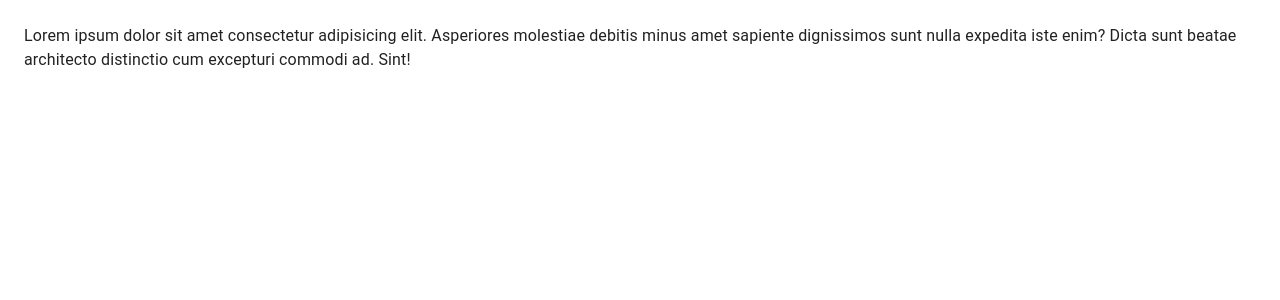
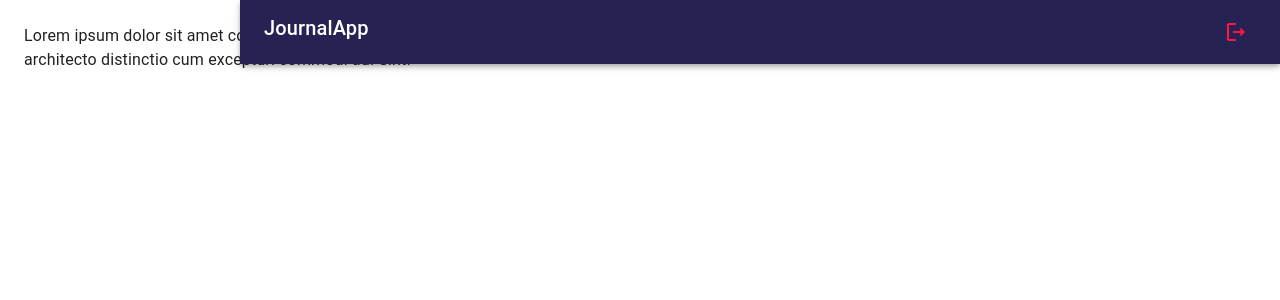
Before and after one commit to JesusRafaelMD/08-journal-app, a React (Vite) app: page / in a window 1280 px wide. Shown: the top 300 px of the page. Built offline with nearby package versions, Linux system fonts and the light colour scheme.

Commit message:
S17: NavBar

```diff
--- /dev/null
+++ b/src/journal/components/NavBar.jsx
@@ -0,0 +1,31 @@
+import { AppBar, Toolbar, IconButton, Grid,Typography } from '@mui/material'
+import { MenuOutlined, LogoutOutlined} from '@mui/icons-material';
+
+export const NavBar = ({drawerWidth = 240}) => {
+  return (
+    <AppBar
+        position='fixed'
+        sx={{
+            width: { sm: `calc(100% - ${drawerWidth}px)`},
+            ml: { sm: `${drawerWidth}px`}
+        }}
+    >
+        <Toolbar>
+            <IconButton
+                color='inherit'
+                edge='start'
+                sx={{ mr: 2, display:{sm:'none'}}}
+                >
+                <MenuOutlined/>
+            </IconButton>
+
+            <Grid container direction='row' justifyContent='space-between'>
+                <Typography variant='h6' noWrap component='div' alignItems='center'> JournalApp </Typography>
+                <IconButton color='error'>
+                    <LogoutOutlined/>
+                </IconButton>
+            </Grid>
+        </Toolbar>
+    </AppBar>
+  )
+}
--- /dev/null
+++ b/src/journal/components/index.js
@@ -0,0 +1 @@
+export * from './NavBar'
--- a/src/journal/layout/JournalLayout.jsx
+++ b/src/journal/layout/JournalLayout.jsx
@@ -1,11 +1,12 @@
 import { Box } from '@mui/system'
+import { NavBar } from '../components';
 
 const drawerWidth = 240;
 
 export const JournalLayout = ( {children} ) => {
     return (
         <Box sx={{ display: 'flex'} } >
-            {/* Navbar drawerWidth */}
+            <NavBar drawerWidth={drawerWidth}/>
 
             {/* Sidebar  drawerWidth */}
 
```
